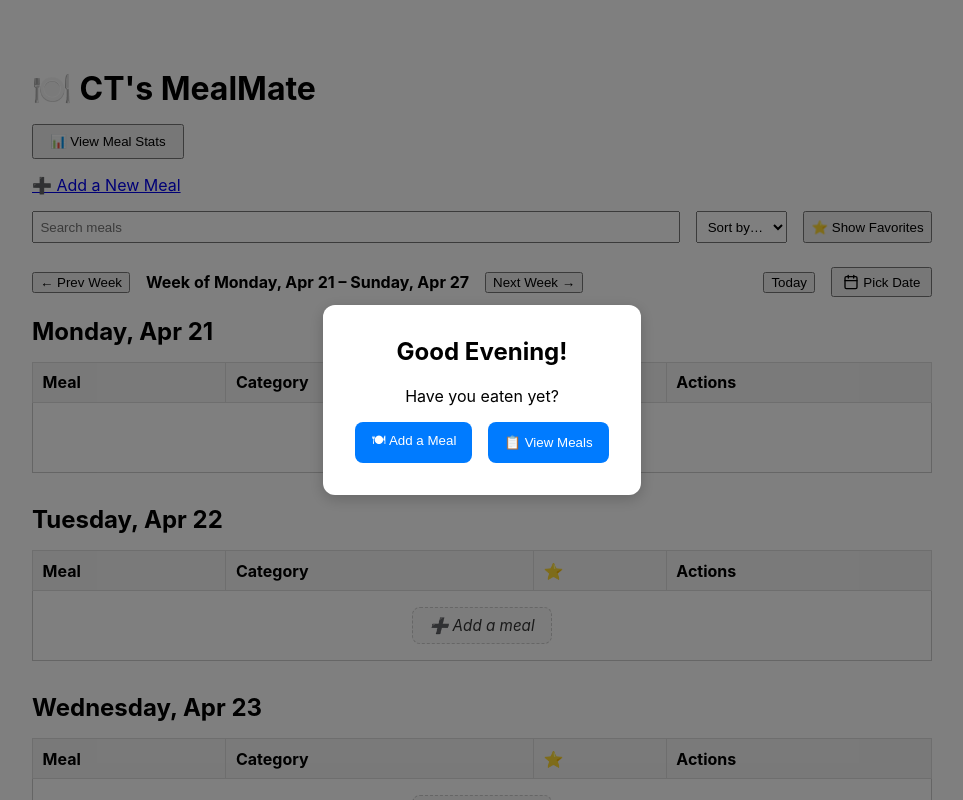
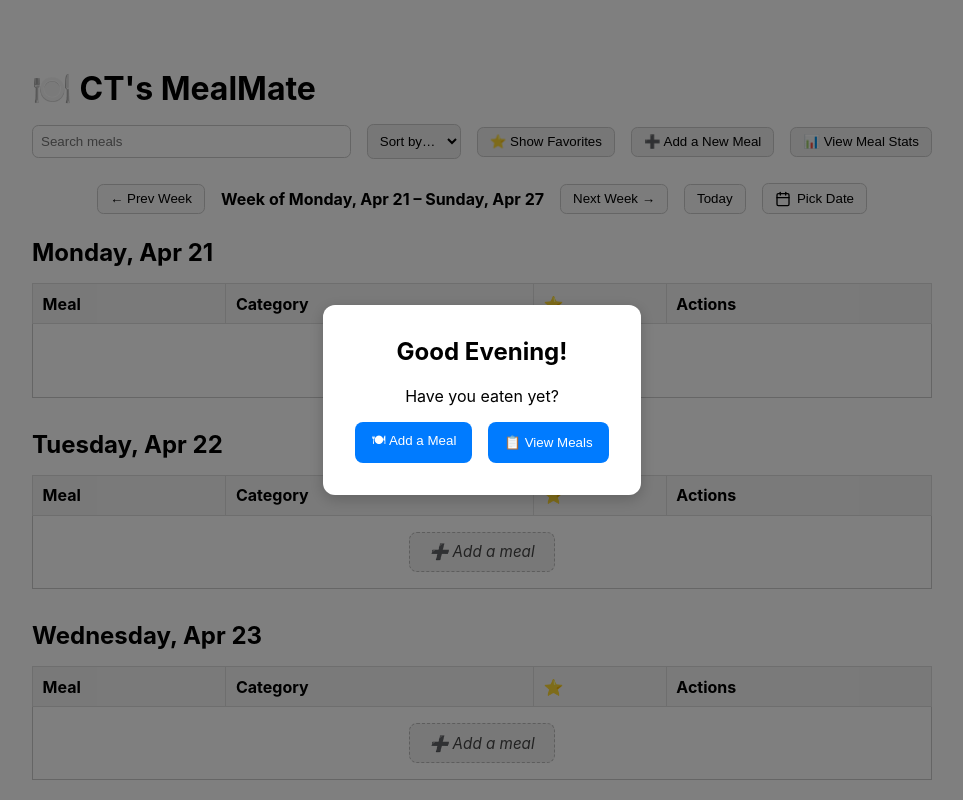
Before and after one commit to chelcietjoeng-atri/React_Training, a React (Create React App) app in the folder ct_mealmate/: page / in a window 1280 px wide. Shown: the top 800 px of the page, without its empty margins (158-1121 px from the left). Built offline with nearby package versions, Linux system fonts and the light colour scheme.

Commit message:
feat(training): React Demo
Add week navigation, calendar date picker, and Today reset button for meal filtering [ICTRAINING-2076]

```diff
--- a/ct_mealmate/src/components/MealStatsModal.js
+++ b/ct_mealmate/src/components/MealStatsModal.js
@@ -1,5 +1,5 @@
 // src/components/MealStatsModal.js
-import React, { useState } from 'react';
+import React from 'react';
 import MealStatsChart from './MealStatsChart';
 
 const modalOverlayStyle = {
@@ -24,39 +24,32 @@ const modalStyle = {
   animation: 'fadeIn 0.2s ease-out',
 };
 
-const MealStatsModal = ({ meals, filterWeek = false, filterFavorites = false }) => {
-  const [isOpen, setIsOpen] = useState(false);
-
-  const close = () => setIsOpen(false);
-  const open = () => setIsOpen(true);
+const MealStatsModal = ({ meals, isOpen, onClose, filterWeek = false, filterFavorites = false }) => {
+  if (!isOpen) return null;
 
   return (
-    <>
-      <button onClick={open} style={{ marginBottom: '1rem', padding: '0.5rem 1rem' }}>
-        📊 View Meal Stats
-      </button>
-
-      {isOpen && (
-        <div style={modalOverlayStyle} onClick={close}>
+    <div style={modalOverlayStyle} onClick={onClose}>
       <div style={modalStyle} onClick={(e) => e.stopPropagation()}>
         <button
-              onClick={close}
+          onClick={onClose}
           style={{
             float: 'right',
             background: 'transparent',
             border: 'none',
             fontSize: '1.4rem',
-                cursor: 'pointer'
+            cursor: 'pointer',
           }}
           aria-label="Close"
         >
           &times;
         </button>
-            <MealStatsChart meals={meals} filterWeek={filterWeek} filterFavorites={filterFavorites} />
+        <MealStatsChart
+          meals={meals}
+          filterWeek={filterWeek}
+          filterFavorites={filterFavorites}
+        />
       </div>
     </div>
-      )}
-    </>
   );
 };
 
--- a/ct_mealmate/src/pages/HomePage.js
+++ b/ct_mealmate/src/pages/HomePage.js
@@ -9,6 +9,7 @@ import DatePicker from 'react-datepicker';
 import 'react-datepicker/dist/react-datepicker.css';
 import { Calendar } from 'lucide-react';
 import MealStatsModal from '../components/MealStatsModal';
+import { useNavigate } from 'react-router-dom';
 
 // Group meals by date (YYYY-MM-DD)
 const groupByDate = (meals) =>
@@ -26,6 +27,8 @@ function HomePage() {
   const [highlightedId, setHighlightedId] = useState(null);
   const [lastActionTime, setLastActionTime] = useState(null);
   const [currentWeekStart, setCurrentWeekStart] = useState(startOfWeek(new Date(), { weekStartsOn: 1 }));
+  const navigate = useNavigate();
+  const [showStats, setShowStats] = useState(false);
 
   const prevMealMapRef = useRef(new Map());
   const prevMealIdsRef = useRef(new Set());
@@ -75,43 +78,149 @@ function HomePage() {
   return (
     <div style={{ maxWidth: '900px', margin: '2rem auto', padding: '1rem' }}>
       <h1 style={{ fontSize: '2rem', marginBottom: '1rem' }}>🍽️ CT's MealMate</h1>
-      <MealStatsModal meals={meals} filterWeek={true} filterFavorites={showFavoritesOnly} />
-      <div style={{ marginBottom: '1rem' }}>
-        <Link to="/add-meal" style={{ fontSize: '1rem' }}>➕ Add a New Meal</Link>
-      </div>
 
-      <div style={{ display: 'flex', flexWrap: 'wrap', gap: '1rem', marginBottom: '1.5rem' }}>
+      <div
+        style={{
+          display: 'flex',
+          flexWrap: 'wrap',
+          gap: '1rem',
+          marginBottom: '1.5rem',
+          alignItems: 'center',
+        }}
+      >
         <input
           type="text"
           placeholder="Search meals"
           value={searchTerm}
           onChange={(e) => setSearchTerm(e.target.value)}
-          style={{ padding: '0.4rem', flexGrow: 1 }}
+          style={{
+            padding: '0.5rem',
+            flexGrow: 1,
+            border: '1px solid #ccc',
+            borderRadius: '0.4rem',
+            minWidth: '200px',
+          }}
         />
 
-        <select value={sortField} onChange={(e) => setSortField(e.target.value)} style={{ padding: '0.4rem' }}>
+        <select
+          value={sortField}
+          onChange={(e) => setSortField(e.target.value)}
+          style={{ padding: '0.5rem', border: '1px solid #ccc', borderRadius: '0.4rem' }}
+        >
           <option value="">Sort by…</option>
           <option value="date">Date</option>
           <option value="category">Category</option>
         </select>
 
-        <button onClick={() => setShowFavoritesOnly((prev) => !prev)} style={{ padding: '0.4rem' }}>
+        <button
+          onClick={() => setShowFavoritesOnly((prev) => !prev)}
+          style={{
+            padding: '0.4rem 0.75rem',
+            display: 'flex',
+            alignItems: 'center',
+            gap: '0.4rem',
+            border: '1px solid #ccc',
+            borderRadius: '0.4rem',
+          }}
+        >
           {showFavoritesOnly ? 'Show All Meals' : '⭐ Show Favorites'}
         </button>
+
+        <button
+          onClick={() => navigate('/add-meal')}
+          style={{
+            padding: '0.4rem 0.75rem',
+            display: 'flex',
+            alignItems: 'center',
+            gap: '0.4rem',
+            border: '1px solid #ccc',
+            borderRadius: '0.4rem',
+          }}
+        >
+          ➕ Add a New Meal
+        </button>
+
+        <button onClick={() => setShowStats(true)}
+          style={{
+            padding: '0.4rem 0.75rem',
+            display: 'flex',
+            alignItems: 'center',
+            gap: '0.4rem',
+            border: '1px solid #ccc',
+            borderRadius: '0.4rem',
+          }}
+        >
+          📊 View Meal Stats
+        </button>
+
+        <MealStatsModal
+          meals={meals}
+          isOpen={showStats}
+          onClose={() => setShowStats(false)}
+          filterWeek={true}
+          filterFavorites={showFavoritesOnly}
+        />
       </div>
 
-      <div style={{ display: 'flex', alignItems: 'center', gap: '1rem', marginBottom: '1rem', flexWrap: 'wrap' }}>
-        <button onClick={() => setCurrentWeekStart(addDays(currentWeekStart, -7))}>← Prev Week</button>
+      <div
+        style={{
+          display: 'flex',
+          justifyContent: 'center',
+          alignItems: 'center',
+          gap: '1rem',
+          marginBottom: '1.5rem',
+          flexWrap: 'wrap',
+          textAlign: 'center',
+        }}
+      >
+        <button
+          onClick={() => setCurrentWeekStart(addDays(currentWeekStart, -7))}
+          style={{
+            padding: '0.4rem 0.75rem',
+            display: 'flex',
+            alignItems: 'center',
+            gap: '0.4rem',
+            border: '1px solid #ccc',
+            borderRadius: '0.4rem',
+            backgroundColor: '#f9f9f9',
+            cursor: 'pointer',
+          }}
+        >
+          ← Prev Week
+        </button>
 
-        <strong>
+        <strong style={{ fontSize: '1rem' }}>
           Week of {format(currentWeekStart, 'EEEE, MMM d')} – {format(addDays(currentWeekStart, 6), 'EEEE, MMM d')}
         </strong>
 
-        <button onClick={() => setCurrentWeekStart(addDays(currentWeekStart, 7))}>Next Week →</button>
+        <button
+          onClick={() => setCurrentWeekStart(addDays(currentWeekStart, 7))}
+          style={{
+            padding: '0.4rem 0.75rem',
+            display: 'flex',
+            alignItems: 'center',
+            gap: '0.4rem',
+            border: '1px solid #ccc',
+            borderRadius: '0.4rem',
+            backgroundColor: '#f9f9f9',
+            cursor: 'pointer',
+          }}
+        >
+          Next Week →
+        </button>
 
         <button
           onClick={() => setCurrentWeekStart(startOfWeek(new Date(), { weekStartsOn: 1 }))}
-          style={{ marginLeft: 'auto' }}
+          style={{
+            padding: '0.4rem 0.75rem',
+            display: 'flex',
+            alignItems: 'center',
+            gap: '0.4rem',
+            border: '1px solid #ccc',
+            borderRadius: '0.4rem',
+            backgroundColor: '#f9f9f9',
+            cursor: 'pointer',
+          }}
         >
           Today
         </button>
@@ -120,7 +229,19 @@ function HomePage() {
           selected={currentWeekStart}
           onChange={(date) => setCurrentWeekStart(startOfWeek(date, { weekStartsOn: 1 }))}
           customInput={
-            <button title="Pick a week" style={{ padding: '0.3rem 0.6rem', display: 'flex', alignItems: 'center', gap: '0.3rem' }}>
+            <button
+              title="Pick a week"
+              style={{
+                padding: '0.4rem 0.75rem',
+                display: 'flex',
+                alignItems: 'center',
+                gap: '0.4rem',
+                border: '1px solid #ccc',
+                borderRadius: '0.4rem',
+                backgroundColor: '#f9f9f9',
+                cursor: 'pointer',
+              }}
+            >
               <Calendar size={16} />
               Pick Date
             </button>
@@ -133,7 +254,7 @@ function HomePage() {
         <div key={dateStr} style={{ marginBottom: '2rem' }}>
           <h2 style={{ marginBottom: '0.5rem' }}>{format(new Date(dateStr), 'EEEE, MMM d')}</h2>
           <table style={{ width: '100%', borderCollapse: 'collapse', border: '1px solid #ddd' }}>
-            <thead style={{ backgroundColor: '#f0f0f0' }}>
+            <thead style={{ backgroundColor: '#f8f8f8' }}>
               <tr>
                 <th style={thStyle}>Meal</th>
                 <th style={thStyle}>Category</th>
@@ -149,18 +270,18 @@ function HomePage() {
                       to={`/add-meal?date=${dateStr}`}
                       style={{
                         display: 'inline-block',
-                        padding: '0.5rem 1rem',
-                        backgroundColor: '#f8f8f8',
+                        padding: '0.6rem 1.2rem',
+                        backgroundColor: '#f0f0f0',
                         borderRadius: '0.5rem',
-                        border: '1px dashed #ccc',
-                        color: '#333',
+                        border: '1px dashed #bbb',
+                        color: '#444',
                         textDecoration: 'none',
                         fontSize: '0.95rem',
                         fontStyle: 'italic',
                         transition: 'all 0.2s ease-in-out'
                       }}
-                      onMouseOver={(e) => (e.currentTarget.style.backgroundColor = '#eee')}
-                      onMouseOut={(e) => (e.currentTarget.style.backgroundColor = '#f8f8f8')}
+                      onMouseOver={(e) => (e.currentTarget.style.backgroundColor = '#e4e4e4')}
+                      onMouseOut={(e) => (e.currentTarget.style.backgroundColor = '#f0f0f0')}
                     >
                       ➕ Add a meal
                     </Link>
@@ -190,7 +311,7 @@ function HomePage() {
                             background: 'none',
                             border: 'none',
                             cursor: 'pointer',
-                            fontSize: '1.2rem'
+                            fontSize: '1.3rem'
                           }}
                           title={meal.favorite ? 'Unmark Favorite' : 'Mark Favorite'}
                         >
@@ -198,8 +319,38 @@ function HomePage() {
                         </button>
                       </td>
                       <td style={tdStyle}>
-                        <Link to={`/edit-meal/${meal.id}`} style={{ marginRight: '0.5rem' }}>Edit</Link>
-                        <button onClick={() => deleteMeal(meal.id)}>Delete</button>
+                        <button
+                          onClick={() => navigate(`/edit-meal/${meal.id}`)}
+                          style={{
+                            padding: '0.4rem 0.75rem',
+                            display: 'inline-flex',
+                            alignItems: 'center',
+                            gap: '0.4rem',
+                            border: '1px solid #ccc',
+                            borderRadius: '0.4rem',
+                            marginRight: '0.5rem',
+                            backgroundColor: '#f9f9f9',
+                            cursor: 'pointer'
+                          }}
+                        >
+                          Edit
+                        </button>
+
+                        <button
+                          onClick={() => deleteMeal(meal.id)}
+                          style={{
+                            padding: '0.4rem 0.75rem',
+                            display: 'inline-flex',
+                            alignItems: 'center',
+                            gap: '0.4rem',
+                            border: '1px solid #ccc',
+                            borderRadius: '0.4rem',
+                            backgroundColor: '#f9f9f9',
+                            cursor: 'pointer'
+                          }}
+                        >
+                          Delete
+                        </button>
                       </td>
                     </tr>
                   );
```
Lines whose indentation alone changed are shown as unchanged.
